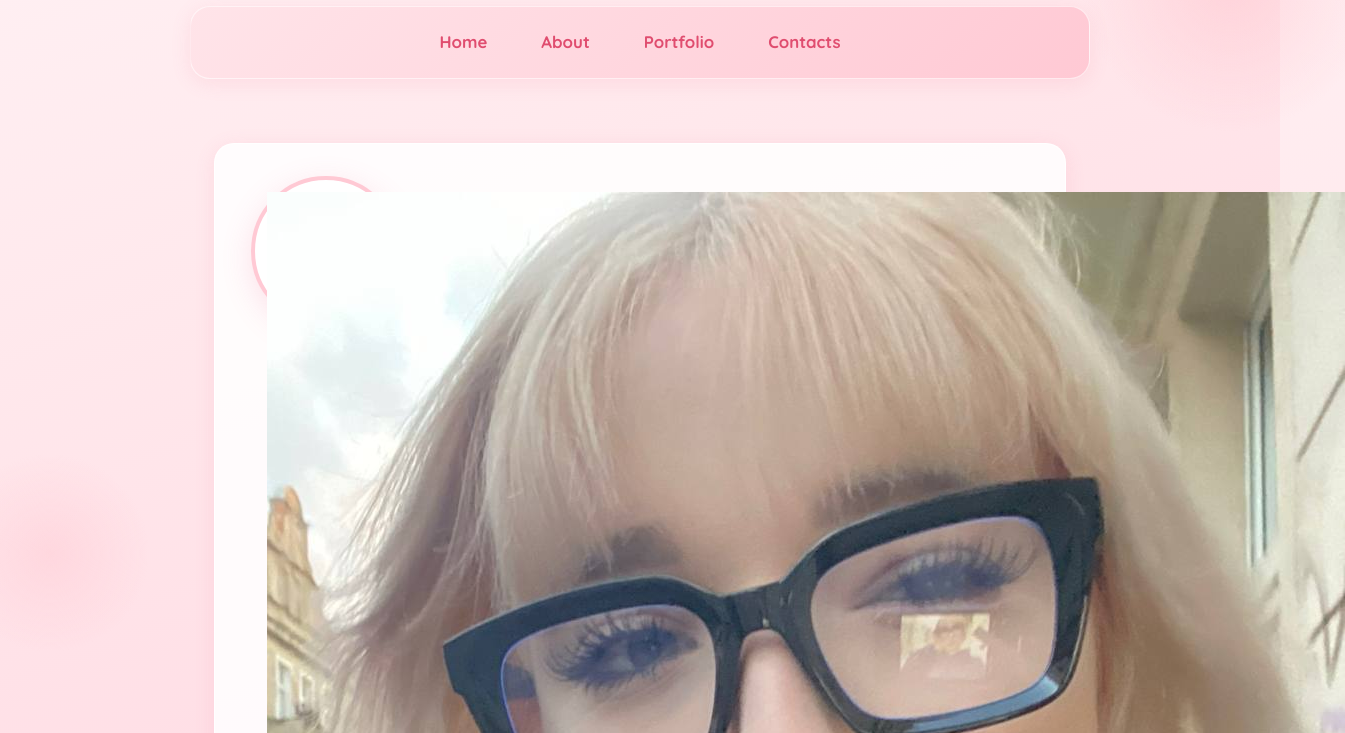
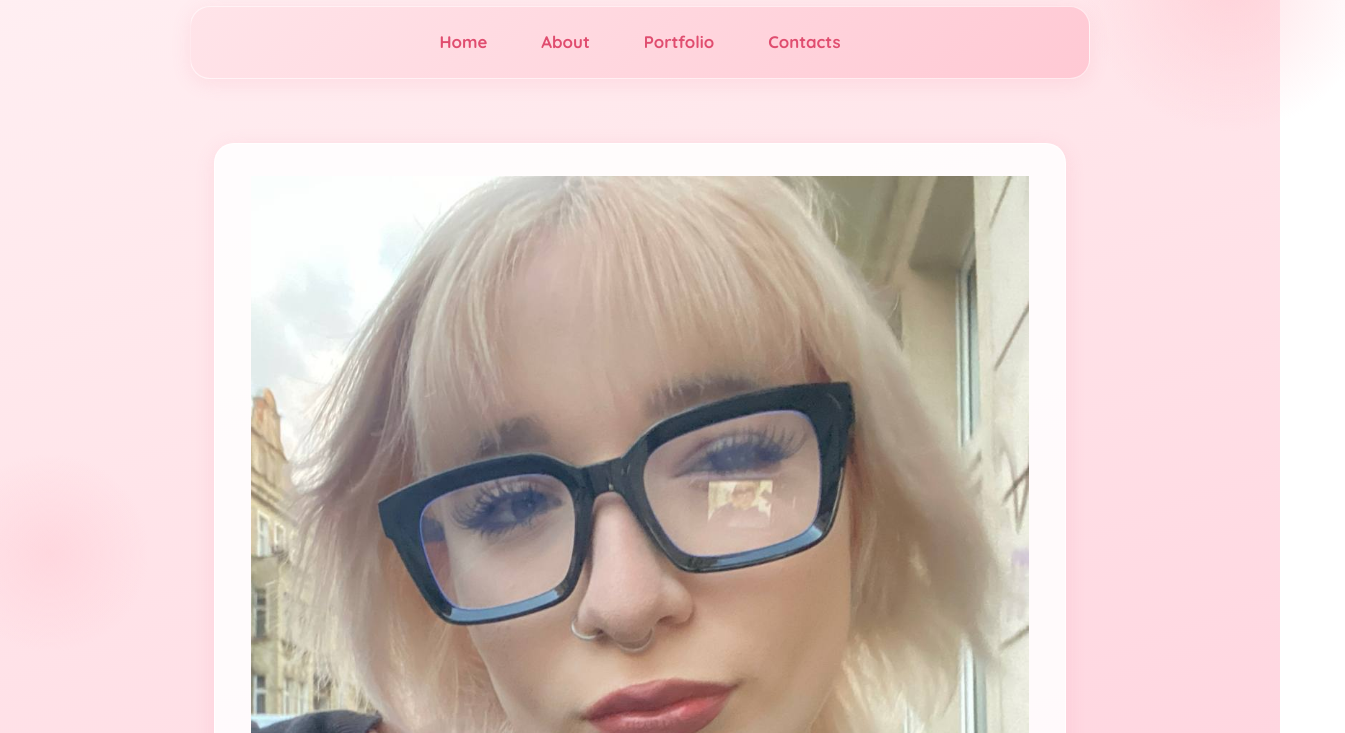
Before and after one commit to scatfille/portfolio-site, a plain HTML site: page portfolio.html in a window 1280 px wide. Shown: the part 67-800 px from the top of the page, 1345 px wide, since content can reach past the window. Drawn offline with Linux system fonts and the light colour scheme.

Commit message:
Resize portfolio photo and fit it into circular frame

```diff
--- a/portfolio.html
+++ b/portfolio.html
@@ -46,7 +46,7 @@
 
   <main>
     <section class="photo-section">
-      <div class="photo-wrapper">
+      <div class="photo-circle">
         <img src="myphoto.jpg" alt=<"Uliana Korotkova" /></div>
       </div>
       <p>Uliana Korotkova</p>
--- a/style.css
+++ b/style.css
@@ -336,8 +336,13 @@ section,
   box-shadow: var(--shadow-medium);
   border: 4px solid var(--pink-200);
   margin-bottom: 1rem;
-  width: 150px;
-  height: 150px;
+
+}
+.photo-circle img {
+  width: 100%;            /* фото подстраивается под рамку */
+  height: 100%;
+  object-fit: cover;      /* центрирует и обрезает лишнее */
+  display: block;
 }
 
 
```
